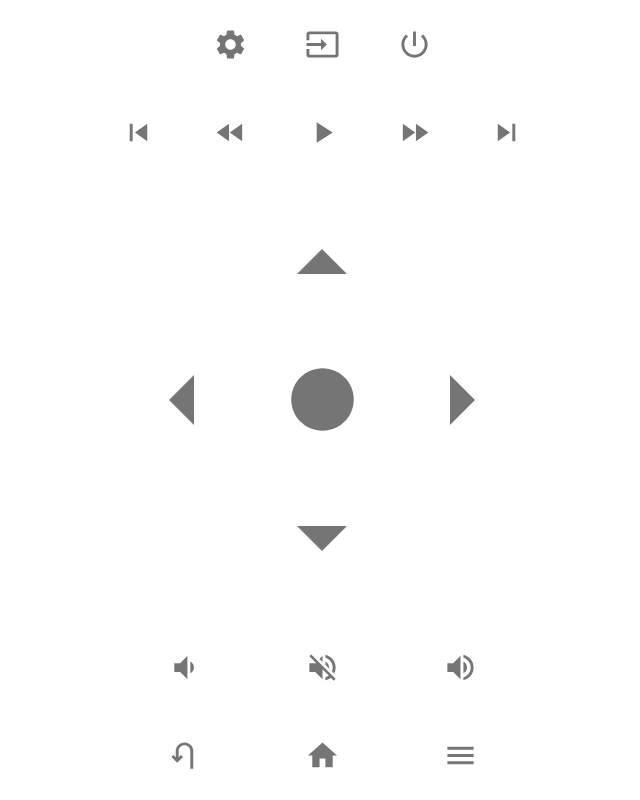
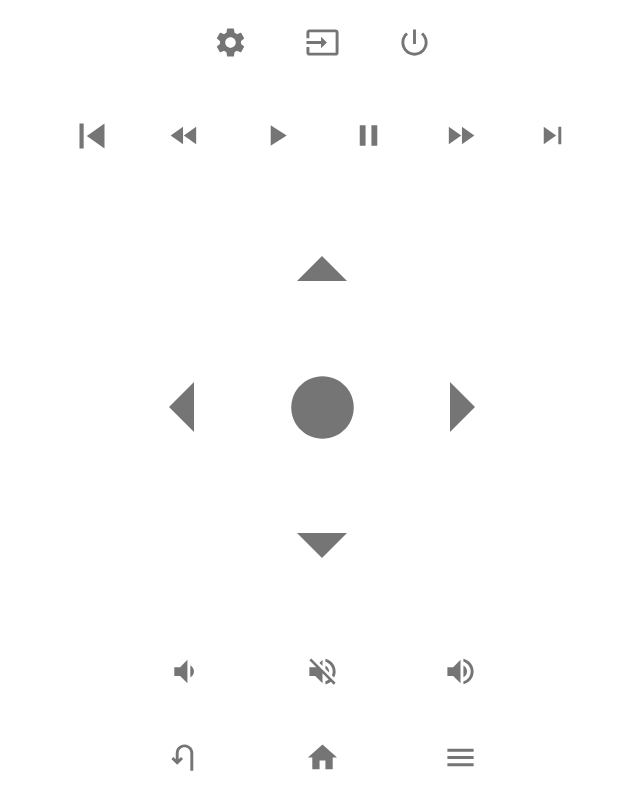
Before and after one commit to clocktower39/tv-controller-client, a React (Create React App) app: page / in a window 1280 px wide. Shown: the whole page, without its empty margins (318-958 px from the left). Built offline with nearby package versions, Linux system fonts and the light colour scheme.

Commit message:
clean up redundancy

```diff
--- a/src/App.js
+++ b/src/App.js
@@ -18,6 +18,7 @@ import {
   Home,
   Menu,
   PlayArrow,
+  Pause,
   UTurnLeft,
   Circle,
 } from "@mui/icons-material";
@@ -37,12 +38,24 @@ function App() {
       cache: 'no-cache', // *default, no-cache, reload, force-cache, only-if-cached
       credentials: 'same-origin', // include, *same-origin, omit
       headers: {
-          'Content-Type': 'application/json',
-          // 'Content-Type': 'application/x-www-form-urlencoded',
+        'Content-Type': 'application/json',
+        // 'Content-Type': 'application/x-www-form-urlencoded',
       },
       referrerPolicy: 'no-referrer', // no-referrer, *no-referrer-when-downgrade, origin, origin-when-cross-origin, same-origin, strict-origin, strict-origin-when-cross-origin, unsafe-url
-      body: JSON.stringify({type, key}) // body data type must match "Content-Type" header
-  });
+      body: JSON.stringify({ type, key }) // body data type must match "Content-Type" header
+    });
+  }
+
+  const controllerKeyButton = (buttonCommand, icon, gridSize = 2) => {
+    return (
+      <Grid item xs={gridSize} container className="JCAICenter" >
+        <IconButton
+          onClick={() => handleClick('key', buttonCommand)}
+        >
+          {icon}
+        </IconButton>
+      </Grid>
+    );
   }
 
   return (
@@ -51,184 +64,51 @@ function App() {
 
         <Grid container className="JCAICenter" >
 
-          <Grid item xs={2} container className="JCAICenter" >
-            <IconButton
-              onClick={() => handleClick('key','setup-menu')}
-            >
-              <Settings fontSize="large" />
-            </IconButton>
+          {controllerKeyButton('setup-menu', <Settings fontSize="large" />)}
+          {controllerKeyButton('input-select', <Input fontSize="large" />)}
+          {controllerKeyButton('power-toggle-function', <PowerSettingsNew fontSize="large" />)}
+
+        </Grid>
+
+        <Grid container className="JCAICenter" >
+
+          {controllerKeyButton('backward', <SkipPrevious sx={{ fontSize: '50px' }} />)}
+          {controllerKeyButton('rewind', <FastRewind fontSize="large" />)}
+          {controllerKeyButton('play', <PlayArrow fontSize="large" />)}
+          {controllerKeyButton('pause', <Pause fontSize="large" />)}
+          {controllerKeyButton('forward', <FastForward fontSize="large" />)}
+          {controllerKeyButton('fast-forward', <SkipNext fontSize="large" />)}
+
+        </Grid>
+
+        <Grid container className="JCAICenter" >
+
+          <Grid container className="JCAICenter" >
+            {controllerKeyButton('up', <ArrowDropUp sx={{ fontSize: '120px' }} />, 12)}
           </Grid>
 
-          <Grid item xs={2} container className="JCAICenter" >
-            <IconButton
-              onClick={() => handleClick('key','input-select')}
-            >
-              <Input fontSize="large" />
-            </IconButton>
+          <Grid container className="JCAICenter" >
+            {controllerKeyButton('left', <ArrowLeft sx={{ fontSize: '120px' }} />, 4)}
+            {controllerKeyButton('select', <Circle sx={{ fontSize: '75px' }} />)}
+            {controllerKeyButton('right', <ArrowRight sx={{ fontSize: '120px' }} />, 4)}
           </Grid>
 
-          <Grid item xs={2} container className="JCAICenter" >
-            <IconButton
-              onClick={() => handleClick('key','power-toggle-function')}
-            >
-              <PowerSettingsNew fontSize="large" />
-            </IconButton>
+          <Grid container className="JCAICenter" >
+            {controllerKeyButton('down', <ArrowDropDown sx={{ fontSize: '120px' }} />, 4)}
           </Grid>
 
         </Grid>
 
         <Grid container className="JCAICenter" >
-
-          <Grid item xs={2} container className="JCAICenter" >
-            <IconButton
-              onClick={() => handleClick('key','backward')}
-            >
-              <SkipPrevious fontSize="large" />
-            </IconButton>
-          </Grid>
-
-          <Grid item xs={2} container className="JCAICenter" >
-            <IconButton
-              onClick={() => handleClick('key','rewind')}
-            >
-              <FastRewind fontSize="large" />
-            </IconButton>
-          </Grid>
-
-          <Grid item xs={2} container className="JCAICenter" >
-            <IconButton
-              onClick={() => handleClick('key','play')}
-            >
-              <PlayArrow fontSize="large" />
-            </IconButton>
-          </Grid>
-
-          <Grid item xs={2} container className="JCAICenter" >
-            <IconButton
-              onClick={() => handleClick('key','fast-forward')}
-            >
-              <FastForward fontSize="large" />
-            </IconButton>
-          </Grid>
-
-          <Grid item xs={2} container className="JCAICenter" >
-            <IconButton
-              onClick={() => handleClick('key','forward')}
-            >
-              <SkipNext fontSize="large" />
-            </IconButton>
-          </Grid>
-
+            {controllerKeyButton('volume-down', <VolumeDown fontSize="large" /> , 3)}
+            {controllerKeyButton('mute', <VolumeOff fontSize="large" /> , 3)}
+            {controllerKeyButton('volume-up', <VolumeUp fontSize="large" /> , 3)}
         </Grid>
 
         <Grid container className="JCAICenter" >
-          <Grid container className="JCAICenter" >
-
-            <Grid item xs={12} container className="JCAICenter" >
-              <IconButton
-                onClick={() => handleClick('key','up')}
-              >
-                <ArrowDropUp sx={{ fontSize: '120px' }} />
-              </IconButton>
-            </Grid>
-
-          </Grid>
-
-          <Grid container className="JCAICenter" >
-
-            <Grid item xs={4} container className="JCAICenter" >
-              <IconButton
-                onClick={() => handleClick('key','left')}
-              >
-                <ArrowLeft sx={{ fontSize: '120px' }} />
-              </IconButton>
-            </Grid>
-
-            <Grid item xs={2} container className="JCAICenter" >
-              <IconButton
-                onClick={() => handleClick('key','select')}
-              >
-                <Circle sx={{ fontSize: '75px' }} />
-              </IconButton>
-            </Grid>
-
-            <Grid item xs={4} container className="JCAICenter" >
-              <IconButton
-                onClick={() => handleClick('key','right')}
-              >
-                <ArrowRight sx={{ fontSize: '120px' }} />
-              </IconButton>
-            </Grid>
-
-          </Grid>
-
-          <Grid container className="JCAICenter" >
-
-            <Grid item xs={12} container className="JCAICenter" >
-              <IconButton
-                onClick={() => handleClick('key','down')}
-              >
-                <ArrowDropDown sx={{ fontSize: '120px' }} />
-              </IconButton>
-            </Grid>
-
-          </Grid>
-
-        </Grid>
-        <Grid container className="JCAICenter" >
-
-          <Grid item xs={3} container className="JCAICenter" >
-            <IconButton
-              onClick={() => handleClick('key','volume-down')}
-            >
-              <VolumeDown fontSize="large" />
-            </IconButton>
-          </Grid>
-
-          <Grid item xs={3} container className="JCAICenter" >
-            <IconButton
-              onClick={() => handleClick('key','mute')}
-            >
-              <VolumeOff fontSize="large" />
-            </IconButton>
-          </Grid>
-
-          <Grid item xs={3} container className="JCAICenter" >
-            <IconButton
-              onClick={() => handleClick('key','volume-up')}
-            >
-              <VolumeUp fontSize="large" />
-            </IconButton>
-          </Grid>
-
-        </Grid>
-
-        <Grid container className="JCAICenter" >
-
-          <Grid item xs={3} container className="JCAICenter" >
-            <IconButton
-              onClick={() => handleClick('key','exit')}
-            >
-              <UTurnLeft fontSize="large" />
-            </IconButton>
-          </Grid>
-
-          <Grid item xs={3} container className="JCAICenter" >
-            <IconButton
-              onClick={() => handleClick('key','root-menu')}
-            >
-              <Home fontSize="large" />
-            </IconButton>
-          </Grid>
-
-          <Grid item xs={3} container className="JCAICenter" >
-            <IconButton
-              onClick={() => handleClick('key','contents-menu')}
-            >
-              <Menu fontSize="large" />
-            </IconButton>
-          </Grid>
-
+            {controllerKeyButton('exit', <UTurnLeft fontSize="large" /> , 3)}
+            {controllerKeyButton('root-menu', <Home fontSize="large" /> , 3)}
+            {controllerKeyButton('contents-menu', <Menu fontSize="large" /> , 3)}
         </Grid>
 
 
```
